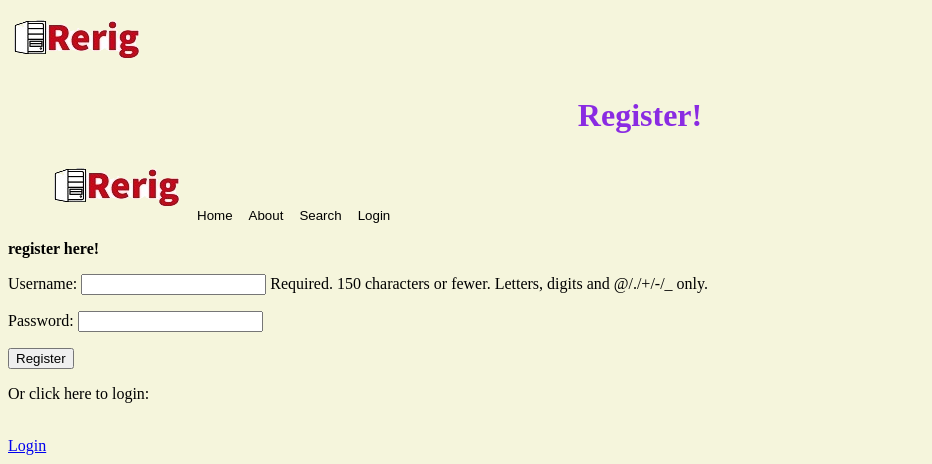
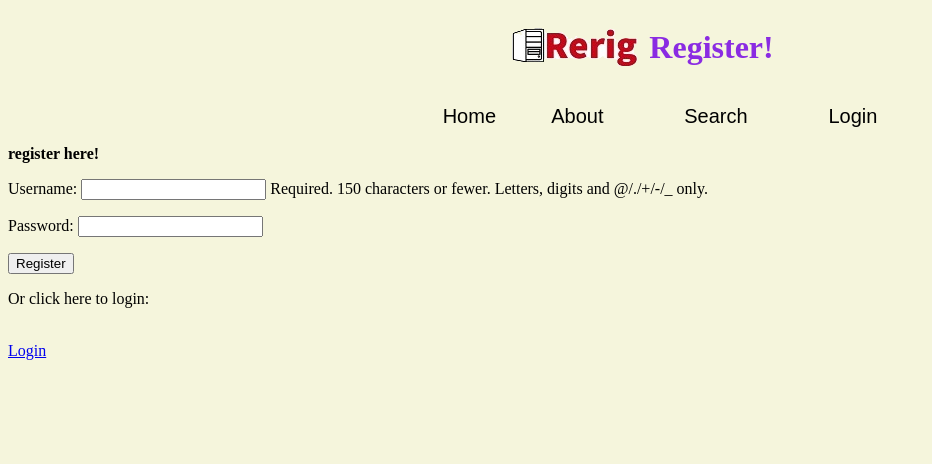
Before and after one commit to CoderRokas/ReRig_project, a Django app: page /rerig/register/ in a window 1280 px wide. Shown: the top 464 px of the page, without its empty margins (0-932 px from the left). Run offline with Django 3.2, Linux system fonts and the light colour scheme.

Commit message:
added css back

```diff
--- a/static/css/base.css
+++ b/static/css/base.css
@@ -1,7 +1,21 @@
 h1 {
-    font-size: xx-large;
-    text-align: center;
     color: blueviolet;
+    text-align:center;
+}
+
+h1,#logo{
+    vertical-align: middle;
+    display:inline-block;
+    text-align:center;
+}
+
+#heading{
+    position:relative;
+    text-align:center;
+}
+
+#logo{
+    right:20px;
 }
 
 h2 {
@@ -10,18 +24,48 @@ h2 {
 
 ul > li {
     display: inline-block;
-
+    list-style: none;
 }
 
-.button1 {
+.navButtons {
     background-color: transparent;
+    font-size: 20px;
     border: 0ch;
+    padding-left:2vw;
+    padding-right:2vw;
 }
 
-.button1:hover {
+#searchButton{
+    padding-left:4vw;
+    padding-right:4vw;
+}
+
+#navbar{
+    text-align:center;
+}
+
+
+.navButtons:hover {
     color: blueviolet;
+}
+
+#ProfilePicture{
+    width:32px;
+    height:32px;
+    vertical-align:middle;
+}
+
+#addAPostButton{
+    padding-right:0px;
 }
 
 body {
     background-color: beige;
 }
+
+.aboutSection{
+    font-size:18px;
+    padding-left:250px;
+    padding-right:250px;
+    padding-top:120px;
+}
--- a/templates/rerig/base.html
+++ b/templates/rerig/base.html
@@ -19,7 +19,7 @@
             {% endblock %}
         </div>
 
-        <div id="blockingDiv">
+        <div>
             {% block navbar_block %}
                 <ul id="navbar">
 
--- a/templates/rerig/register.html
+++ b/templates/rerig/register.html
@@ -9,16 +9,6 @@
 
     {% block header_block %}
         <h1>Register!</h1>
-    {% endblock %}
-
-    {% block navbar_block %}
-        <ul id="navbar">
-            <img src="{% static 'images/Rerig.jpg' %}" alt="Rerig logo"/>
-            <li><button class="button1" id="homeButton" onclick="goHome()">Home</button></li>
-            <li><button class="button1" id="aboutButton" onclick="goToAbout()">About</button></a></li>
-            <li><button class="button1" id="searchButton" onclick="goToSearch()">Search</button></a></li>
-            <li><button class="button1" id="loginButton" onclick="goToLogin()">Login</button></li>
-        </ul>
     {% endblock %}
 
     {% block body_block %}
```
Also changed, not shown: templates/rerig/login.html (+0 -10 lines).
